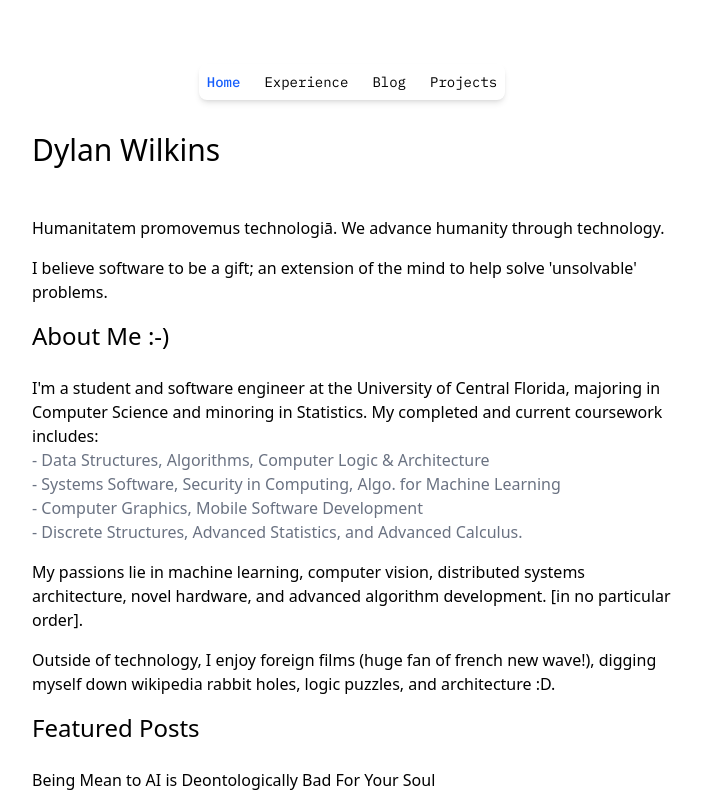
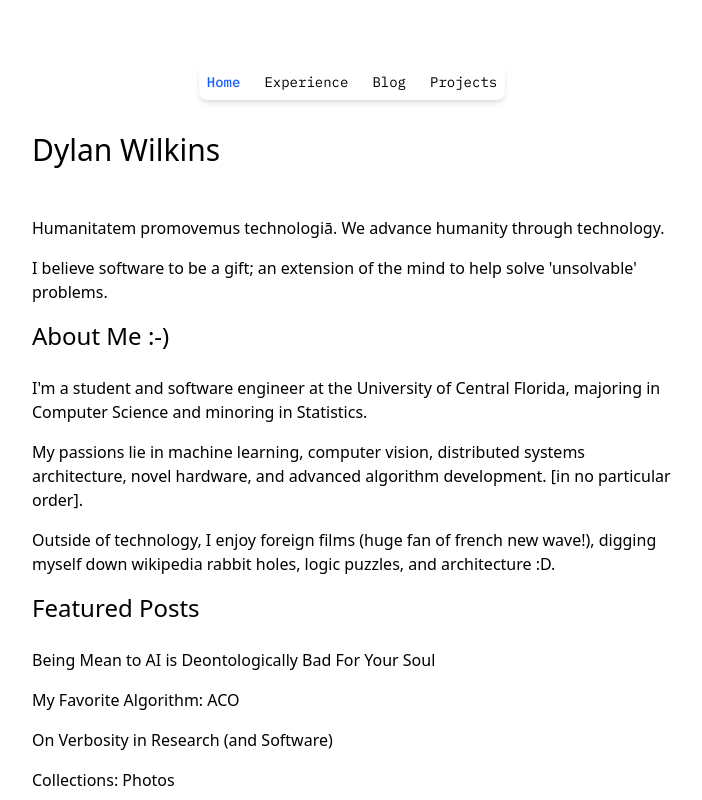
Before and after one commit to dylandhw/site, a Next.js app: page / in a window 1280 px wide. Shown: the top 800 px of the page, without its empty margins (288-990 px from the left). Built offline with nearby package versions, Linux system fonts and the light colour scheme; no server answers.

Commit message:
removed coursework

```diff
--- a/src/app/page.tsx
+++ b/src/app/page.tsx
@@ -20,21 +20,7 @@ export default function Home() {
       <h3 className="text-2xl mb-6">About Me :-)</h3>
       <p>
         I&apos;m a student and software engineer at the University of Central
-        Florida, majoring in Computer Science and minoring in Statistics. My
-        completed and current coursework includes:{" "}
-        <a
-          className="text-gray-500"
-          href="https://catalog.ucf.edu/courses/computer-science/computer-science-bs/"
-          target="_blank"
-          rel="noopener noreferrer"
-        >
-          <br></br>- Data Structures, Algorithms, Computer Logic & Architecture
-          <br></br>- Systems Software, Security in Computing, Algo. for Machine
-          Learning
-          <br></br>- Computer Graphics, Mobile Software Development
-          <br></br>- Discrete Structures, Advanced Statistics, and Advanced
-          Calculus.
-        </a>
+        Florida, majoring in Computer Science and minoring in Statistics.
       </p>
       <p>
         My passions lie in machine learning, computer vision, distributed
```
